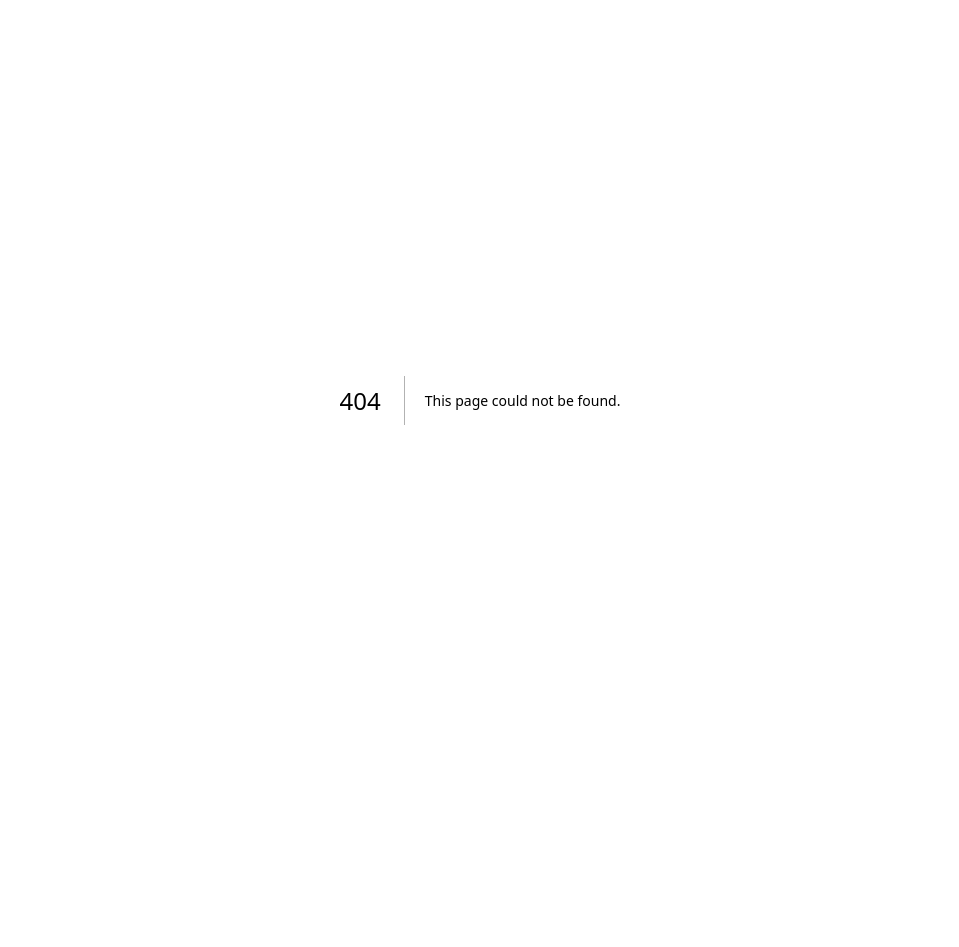
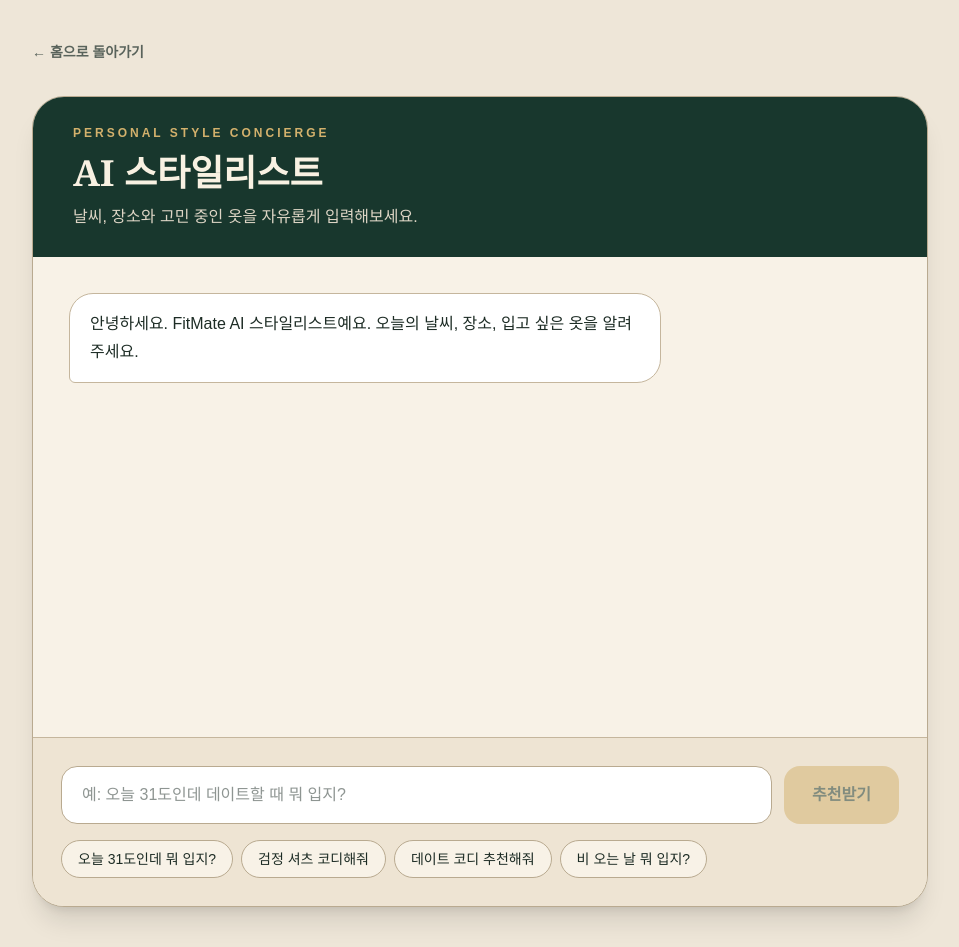
Before and after one commit to ik561166-ux/fitmate-ai, a Next.js app: page /chat in a window 1280 px wide. Before the commit this address had no page. Shown: the whole page, without its empty margins (160-1119 px from the left). Before the commit the page ends 800 px from the top, so only its background shows below. Built offline with nearby package versions, Linux system fonts and the light colour scheme.

Commit message:
Add AI stylist chat page

```diff
--- /dev/null
+++ b/app/chat/page.tsx
@@ -0,0 +1,286 @@
+"use client";
+
+import Link from "next/link";
+import { FormEvent, useState } from "react";
+
+type Message = {
+  id: number;
+  role: "user" | "assistant";
+  content: string;
+};
+
+function createStylingAnswer(question: string) {
+  const text = question.replaceAll(" ", "").toLowerCase();
+
+  const isHot =
+    text.includes("덥") ||
+    text.includes("30도") ||
+    text.includes("31도") ||
+    text.includes("32도") ||
+    text.includes("33도") ||
+    text.includes("34도") ||
+    text.includes("35도");
+
+  const isCold =
+    text.includes("춥") ||
+    text.includes("겨울") ||
+    text.includes("영하");
+
+  const isRainy =
+    text.includes("비") ||
+    text.includes("장마") ||
+    text.includes("우산");
+
+  const isDate =
+    text.includes("데이트") ||
+    text.includes("소개팅") ||
+    text.includes("약속");
+
+  const isDepartmentStore =
+    text.includes("백화점") ||
+    text.includes("쇼핑");
+
+  const isWork =
+    text.includes("출근") ||
+    text.includes("회사") ||
+    text.includes("직장");
+
+  const hasBlackShirt =
+    text.includes("검정셔츠") ||
+    text.includes("블랙셔츠") ||
+    text.includes("검은셔츠");
+
+  if (isHot && isRainy) {
+    return `덥고 비가 오는 날에는 통기성과 건조 속도가 중요해요.
+
+추천 코디
+• 상의: 얇은 반팔 또는 린넨 셔츠
+• 하의: 가벼운 반바지나 얇은 팬츠
+• 신발: 물에 강하고 관리가 쉬운 신발
+
+밝은 크림색 하의는 빗물 자국이 눈에 띌 수 있으므로, 흐린 날에는 그레이나 블랙 계열도 좋아요.`;
+  }
+
+  if (isDate && hasBlackShirt) {
+    return `검정 셔츠는 데이트 코디로 충분히 좋아요.
+
+추천 조합
+• 상의: 검정 옥스포드 셔츠
+• 하의: 아이보리 또는 크림 팬츠
+• 신발: 흰색 스니커즈
+• 이너: 깔끔한 흰색 티셔츠
+
+셔츠를 완전히 잠그기보다 자연스럽게 열어 입으면 인상이 부드러워져요.`;
+  }
+
+  if (isDate) {
+    return `데이트라면 단정하면서도 과하게 꾸민 느낌이 나지 않는 조합이 좋아요.
+
+추천 코디
+• 상의: 네이비 또는 검정 셔츠
+• 하의: 크림 팬츠나 깔끔한 슬랙스
+• 신발: 흰색 스니커즈 또는 로퍼
+
+전체 색상은 세 가지 이내로 정리하면 훨씬 세련돼 보여요.`;
+  }
+
+  if (isDepartmentStore) {
+    return `백화점에서는 깔끔함과 편안함을 함께 챙기는 게 좋아요.
+
+추천 코디
+• 상의: 셔츠나 얇은 니트
+• 하의: 플리츠 팬츠 또는 슬랙스
+• 신발: 오래 걸어도 편한 스니커즈
+
+실내 냉방이 강할 수 있으므로 얇은 겉옷도 잘 어울려요.`;
+  }
+
+  if (isWork) {
+    return `출근 코디는 신뢰감 있고 정돈된 색 조합이 좋아요.
+
+추천 코디
+• 상의: 네이비 셔츠
+• 하의: 차콜 또는 검정 슬랙스
+• 신발: 로퍼나 단정한 스니커즈
+
+핏은 너무 크지 않은 세미오버 정도가 안정적이에요.`;
+  }
+
+  if (isHot) {
+    return `기온이 높은 날에는 소재와 통풍을 먼저 고려해야 해요.
+
+추천 코디
+• 상의: 반팔 티셔츠 또는 린넨 셔츠
+• 하의: 반바지나 얇은 와이드 팬츠
+• 신발: 가벼운 스니커즈 또는 샌들
+
+검정색을 입는다면 상하의 중 한쪽만 어둡게 두는 것이 시원해 보여요.`;
+  }
+
+  if (isCold) {
+    return `추운 날에는 보온성을 챙기면서 색을 무겁지 않게 정리해보세요.
+
+추천 코디
+• 상의: 니트 또는 목폴라
+• 하의: 두께감 있는 슬랙스
+• 아우터: 코트나 패딩
+• 신발: 가죽 신발 또는 두꺼운 스니커즈
+
+네이비·브라운·크림 조합은 클래식한 분위기를 내기 좋아요.`;
+  }
+
+  if (hasBlackShirt) {
+    return `검정 셔츠는 활용도가 높은 아이템이에요.
+
+잘 어울리는 하의
+• 아이보리
+• 크림
+• 라이트 그레이
+• 연청 데님
+
+신발은 흰색 스니커즈를 매치하면 깔끔하고, 브라운 로퍼를 신으면 더 클래식해 보여요.`;
+  }
+
+  return `좋은 코디를 추천하려면 상황과 날씨를 조금 더 알려주세요.
+
+예를 들어 이렇게 질문해보세요.
+
+• 오늘 31도인데 백화점 갈 때 뭐 입지?
+• 검정 셔츠에 아이보리 반바지 괜찮아?
+• 비 오는 날 데이트 코디 추천해줘
+• 내 옷장에 있는 옷으로 추천해줘`;
+}
+
+export default function ChatPage() {
+  const [input, setInput] = useState("");
+  const [messages, setMessages] = useState<Message[]>([
+    {
+      id: 1,
+      role: "assistant",
+      content:
+        "안녕하세요. FitMate AI 스타일리스트예요. 오늘의 날씨, 장소, 입고 싶은 옷을 알려주세요.",
+    },
+  ]);
+
+  const handleSubmit = (event: FormEvent<HTMLFormElement>) => {
+    event.preventDefault();
+
+    const trimmedInput = input.trim();
+
+    if (!trimmedInput) {
+      return;
+    }
+
+    const userMessage: Message = {
+      id: Date.now(),
+      role: "user",
+      content: trimmedInput,
+    };
+
+    const assistantMessage: Message = {
+      id: Date.now() + 1,
+      role: "assistant",
+      content: createStylingAnswer(trimmedInput),
+    };
+
+    setMessages((currentMessages) => [
+      ...currentMessages,
+      userMessage,
+      assistantMessage,
+    ]);
+
+    setInput("");
+  };
+
+  return (
+    <main className="min-h-screen bg-[#eee6d8] px-6 py-10 text-[#1d2c25]">
+      <section className="mx-auto max-w-4xl">
+        <Link
+          href="/"
+          className="inline-flex items-center text-sm font-semibold text-[#59635b] transition hover:text-[#18372d]"
+        >
+          ← 홈으로 돌아가기
+        </Link>
+
+        <div className="mt-8 overflow-hidden rounded-[2rem] border border-[#b9aa90] bg-[#f8f2e7] shadow-xl">
+          <header className="bg-[#18372d] px-7 py-7 text-[#f8f1e2] md:px-10">
+            <p className="text-xs font-semibold tracking-[0.25em] text-[#d3b16c]">
+              PERSONAL STYLE CONCIERGE
+            </p>
+
+            <h1 className="mt-3 font-serif text-3xl font-bold md:text-4xl">
+              AI 스타일리스트
+            </h1>
+
+            <p className="mt-3 text-[#ddd5c5]">
+              날씨, 장소와 고민 중인 옷을 자유롭게 입력해보세요.
+            </p>
+          </header>
+
+          <div className="min-h-[480px] space-y-5 p-6 md:p-9">
+            {messages.map((message) => (
+              <div
+                key={message.id}
+                className={`flex ${
+                  message.role === "user"
+                    ? "justify-end"
+                    : "justify-start"
+                }`}
+              >
+                <div
+                  className={`max-w-[85%] whitespace-pre-line rounded-3xl px-5 py-4 leading-7 md:max-w-[72%] ${
+                    message.role === "user"
+                      ? "rounded-br-md bg-[#18372d] text-[#f8f1e2]"
+                      : "rounded-bl-md border border-[#c5b69d] bg-white"
+                  }`}
+                >
+                  {message.content}
+                </div>
+              </div>
+            ))}
+          </div>
+
+          <form
+            onSubmit={handleSubmit}
+            className="border-t border-[#c5b69d] bg-[#eee4d3] p-5 md:p-7"
+          >
+            <div className="flex flex-col gap-3 sm:flex-row">
+              <input
+                value={input}
+                onChange={(event) => setInput(event.target.value)}
+                placeholder="예: 오늘 31도인데 데이트할 때 뭐 입지?"
+                className="min-w-0 flex-1 rounded-2xl border border-[#b9aa90] bg-white px-5 py-4 outline-none transition focus:border-[#18372d]"
+              />
+
+              <button
+                type="submit"
+                disabled={!input.trim()}
+                className="rounded-2xl bg-[#d3b16c] px-7 py-4 font-bold text-[#18372d] transition hover:bg-[#e2c789] disabled:cursor-not-allowed disabled:opacity-50"
+              >
+                추천받기
+              </button>
+            </div>
+
+            <div className="mt-4 flex flex-wrap gap-2">
+              {[
+                "오늘 31도인데 뭐 입지?",
+                "검정 셔츠 코디해줘",
+                "데이트 코디 추천해줘",
+                "비 오는 날 뭐 입지?",
+              ].map((example) => (
+                <button
+                  key={example}
+                  type="button"
+                  onClick={() => setInput(example)}
+                  className="rounded-full border border-[#b9aa90] bg-[#f8f2e7] px-4 py-2 text-sm transition hover:border-[#18372d]"
+                >
+                  {example}
+                </button>
+              ))}
+            </div>
+          </form>
+        </div>
+      </section>
+    </main>
+  );
+}
```
